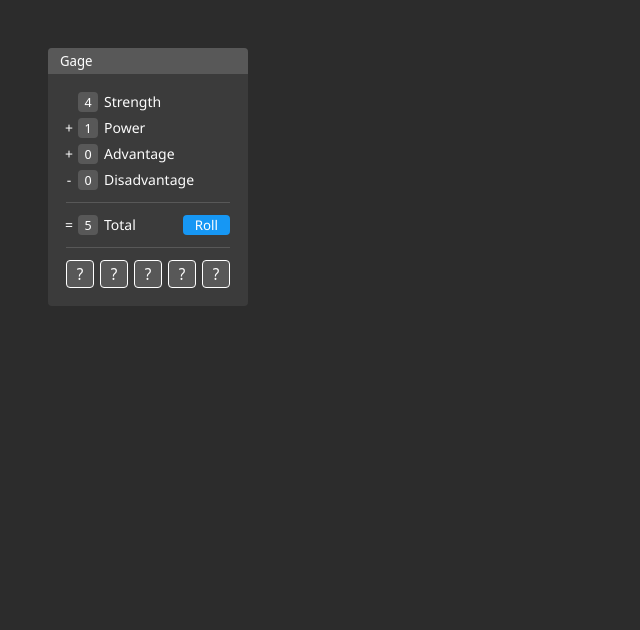
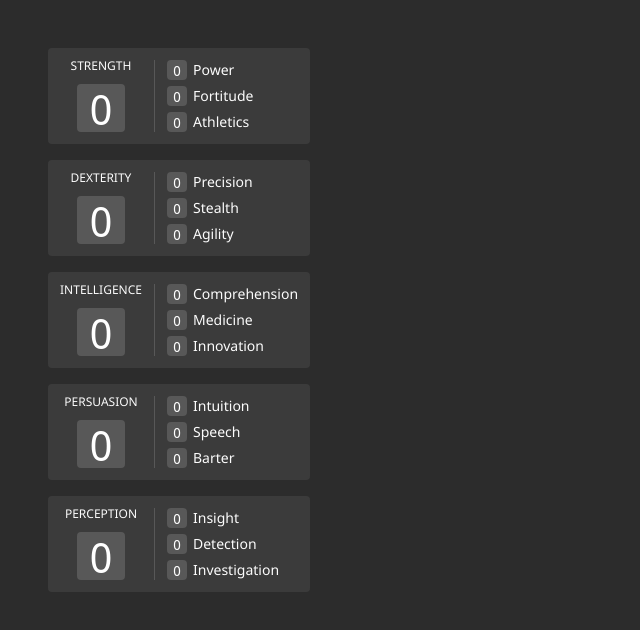
Before and after one commit to Paradoxdotexe/vade-mecum, a React (Create React App) app: page /engine in a window 1280 px wide. Shown: the top 630 px of the page, without its empty margins (0-640 px from the left). Built offline with nearby package versions, Linux system fonts and the light colour scheme.

Commit message:
MINOR: Add attributes to engine

```diff
--- a/src/index.tsx
+++ b/src/index.tsx
@@ -12,7 +12,7 @@ import { VadeMecumDocsPage } from './pages/docs/VadeMecumDocsPage';
 import reportWebVitals from './reportWebVitals';
 import styled from 'styled-components';
 import { ValeOfMythsDocsPage } from './pages/docs/ValeOfMythsDocsPage';
-import { EncounterEnginePage } from './pages/engine/EncounterEnginePage';
+import { EnginePage } from './pages/engine/EnginePage';
 import { VestigesOfMankindDocsPage } from './pages/docs/VestigesOfMankindDocsPage';
 
 const router = createBrowserRouter(
@@ -22,7 +22,7 @@ const router = createBrowserRouter(
       <Route path="docs" element={<VadeMecumDocsPage />} />
       <Route path="docs/vale-of-myths" element={<ValeOfMythsDocsPage />} />
       <Route path="docs/vestiges-of-mankind" element={<VestigesOfMankindDocsPage />} />
-      <Route path="engine" element={<EncounterEnginePage />} />
+      <Route path="engine" element={<EnginePage />} />
     </Route>
   )
 );
--- /dev/null
+++ b/src/pages/engine/AttributeSkillCard.tsx
@@ -0,0 +1,79 @@
+import React from 'react';
+import styled from 'styled-components';
+import { NumberInput } from './NumberInput';
+import { Attribute } from './EnginePage';
+
+const Card = styled.div`
+  background: #3b3b3b;
+  border-radius: 4px;
+  display: flex;
+  padding: 12px;
+
+  .card__attribute {
+    display: flex;
+    flex-direction: column;
+    align-items: center;
+    gap: 12px;
+    border-right: 1px solid #585858;
+    width: 95px;
+    padding-right: 12px;
+
+    .attribute__label {
+      font-size: 12px;
+    }
+  }
+
+  .card__skills {
+    display: flex;
+    flex-direction: column;
+    padding-left: 12px;
+    gap: 6px;
+
+    .skills__skill {
+      display: flex;
+      align-items: center;
+      gap: 6px;
+      font-size: 14px;
+    }
+  }
+`;
+
+type AttributeSkillCardProps = {
+  attribute: Attribute;
+  onChange: (attribute: Attribute) => void;
+};
+
+export const AttributeSkillCard: React.FC<AttributeSkillCardProps> = props => {
+  return (
+    <Card>
+      <div className="card__attribute">
+        <div className="attribute__label">{props.attribute.label.toUpperCase()}</div>
+        <NumberInput
+          value={props.attribute.value}
+          onChange={value => {
+            // update attribute value
+            props.onChange({ ...props.attribute, value });
+          }}
+          max={6}
+          size={48}
+        />
+      </div>
+      <div className="card__skills">
+        {props.attribute.skills.map((skill, i) => (
+          <div key={skill.label} className="skills__skill">
+            <NumberInput
+              value={skill.value}
+              onChange={value => {
+                // update skill value
+                props.attribute.skills[i].value = value;
+                props.onChange({ ...props.attribute });
+              }}
+              max={3}
+            />
+            {skill.label}
+          </div>
+        ))}
+      </div>
+    </Card>
+  );
+};
--- a/src/pages/engine/EncounterEnginePage.tsx
+++ /dev/null
@@ -1,21 +0,0 @@
-import React from 'react';
-import styled from 'styled-components';
-import { SkillCheckCard } from './SkillCheckCard';
-
-const Page = styled.div`
-  padding: 48px;
-`;
-
-export const EncounterEnginePage: React.FC = () => {
-  return (
-    <Page>
-      <SkillCheckCard
-        name="Gage"
-        diceFactors={[
-          { type: 'A', label: 'Strength', value: 4, max: 6 },
-          { type: 'A', label: 'Power', value: 1, max: 3 }
-        ]}
-      />
-    </Page>
-  );
-};
--- /dev/null
+++ b/src/pages/engine/EnginePage.tsx
@@ -0,0 +1,106 @@
+import React, { useEffect, useState } from 'react';
+import styled from 'styled-components';
+import { SkillCheckCard } from './SkillCheckCard';
+import { AttributeSkillCard } from './AttributeSkillCard';
+
+const Page = styled.div`
+  padding: 48px;
+  display: flex;
+  flex-direction: column;
+  gap: 16px;
+
+  .page__attributes {
+    display: flex;
+    flex-direction: column;
+    gap: 16px;
+    width: fit-content;
+  }
+`;
+
+export type Skill = {
+  label: string;
+  value: number;
+};
+
+export type Attribute = {
+  label: string;
+  value: number;
+  skills: Skill[];
+};
+
+const DEFAULT_ATTRIBUTES: Attribute[] = [
+  {
+    label: 'Strength',
+    value: 0,
+    skills: [
+      { label: 'Power', value: 0 },
+      { label: 'Fortitude', value: 0 },
+      { label: 'Athletics', value: 0 }
+    ]
+  },
+  {
+    label: 'Dexterity',
+    value: 0,
+    skills: [
+      { label: 'Precision', value: 0 },
+      { label: 'Stealth', value: 0 },
+      { label: 'Agility', value: 0 }
+    ]
+  },
+  {
+    label: 'Intelligence',
+    value: 0,
+    skills: [
+      { label: 'Comprehension', value: 0 },
+      { label: 'Medicine', value: 0 },
+      { label: 'Innovation', value: 0 }
+    ]
+  },
+  {
+    label: 'Persuasion',
+    value: 0,
+    skills: [
+      { label: 'Intuition', value: 0 },
+      { label: 'Speech', value: 0 },
+      { label: 'Barter', value: 0 }
+    ]
+  },
+  {
+    label: 'Perception',
+    value: 0,
+    skills: [
+      { label: 'Insight', value: 0 },
+      { label: 'Detection', value: 0 },
+      { label: 'Investigation', value: 0 }
+    ]
+  }
+];
+
+export const EnginePage: React.FC = () => {
+  const [attributes, setAttributes] = useState(DEFAULT_ATTRIBUTES);
+
+  return (
+    <Page>
+      {/* <SkillCheckCard
+        name="Character"
+        diceFactors={[
+          { type: 'A', label: 'Strength', value: 4, max: 6 },
+          { type: 'A', label: 'Power', value: 1, max: 3 }
+        ]}
+      /> */}
+      <div className="page__attributes">
+        {attributes.map((attribute, i) => (
+          <AttributeSkillCard
+            key={attribute.label}
+            attribute={attribute}
+            onChange={attribute => {
+              // update attribute
+              attributes.splice(i, 1, attribute);
+              setAttributes([...attributes]);
+            }}
+          />
+        ))}
+      </div>
+    </Page>
+  );
+};
--- /dev/null
+++ b/src/pages/engine/NumberInput.tsx
@@ -0,0 +1,63 @@
+import React, { useEffect, useMemo, useState } from 'react';
+import styled from 'styled-components';
+
+const Input = styled.div<{ size: number }>`
+  input {
+    font-family: 'Noto Sans Display', sans-serif;
+    padding: 0;
+    border: none;
+    color: #fff;
+    width: ${props => `${props.size}px`};
+    height: ${props => `${props.size}px`};
+    background: #585858;
+    border-radius: 4px;
+    outline: none;
+    text-align: center;
+    font-size: ${props => `${props.size - 6}px`};
+
+    &.input--error {
+      border: 1px solid #ec4343;
+    }
+  }
+`;
+
+type NumberInputProps = {
+  value: number;
+  onChange?: (value: number) => void;
+  max?: number;
+  disabled?: boolean;
+  size?: number;
+};
+
+export const NumberInput: React.FC<NumberInputProps> = props => {
+  const [rawValue, setRawValue] = useState(props.value.toString());
+
+  const validated = useMemo(() => {
+    const newValue = parseInt(rawValue);
+    return !Number.isNaN(newValue) && (!props.max || newValue <= props.max);
+  }, [rawValue]);
+
+  useEffect(() => {
+    const newValue = parseInt(rawValue);
+    if (validated && props.value !== newValue) {
+      props.onChange?.(newValue);
+    }
+  }, [rawValue]);
+
+  useEffect(() => {
+    if (props.value !== parseInt(rawValue)) {
+      setRawValue(props.value.toString());
+    }
+  }, [props.value]);
+
+  return (
+    <Input size={props.size ?? 20}>
+      <input
+        value={rawValue}
+        onChange={event => setRawValue(event.target.value.slice(0, 1))}
+        disabled={props.disabled}
+        className={`${!validated ? 'input--error' : ''}`}
+      />
+    </Input>
+  );
+};
--- a/src/pages/engine/SkillCheckCard.tsx
+++ b/src/pages/engine/SkillCheckCard.tsx
@@ -2,6 +2,7 @@ import React, { useEffect, useMemo, useState } from 'react';
 import styled from 'styled-components';
 import { rollDie } from '../../utils/rollDie';
 import { getDieOutcome } from '../../utils/getDieOutcome';
+import { NumberInput } from './NumberInput';
 
 const SkillCheckCardDiv = styled.div`
   background: #3b3b3b;
@@ -205,61 +206,25 @@ const DiceFactorInputDiv = styled.div`
     justify-content: center;
     width: 6px;
   }
-
-  .factor__value {
-    font-family: 'Noto Sans Display', sans-serif;
-    padding: 0;
-    border: none;
-    color: #fff;
-    width: 20px;
-    height: 20px;
-    background: #585858;
-    border-radius: 4px;
-    outline: none;
-    text-align: center;
-
-    &.value--error {
-      border: 1px solid #ec4343;
-    }
-  }
 `;
 
 type DiceFactorInputProps = {
   prefix?: string;
   label: string;
   value: number;
+  onChange?: (value: number) => void;
   max?: number;
-  onChange?: (value: number) => void;
   disabled?: boolean;
 };
 
 const DiceFactorInput: React.FC<DiceFactorInputProps> = props => {
-  const [value, setValue] = useState(props.value.toString());
-
-  const validated = useMemo(() => {
-    const newValue = parseInt(value);
-    return !Number.isNaN(newValue) && (!props.max || newValue <= props.max);
-  }, [value]);
-
-  useEffect(() => {
-    if (validated) {
-      props.onChange?.(parseInt(value));
-    }
-  }, [value]);
-
-  useEffect(() => {
-    if (props.value !== parseInt(value)) {
-      setValue(props.value.toString());
-    }
-  }, [props.value]);
-
   return (
     <DiceFactorInputDiv>
       <div className="factor__prefix">{props.prefix}</div>
-      <input
-        className={`factor__value ${!validated ? 'value--error' : ''}`}
-        value={value}
-        onChange={event => setValue(event.target.value.slice(0, 1))}
+      <NumberInput
+        value={props.value}
+        onChange={props.onChange}
+        max={props.max}
         disabled={props.disabled}
       />
       <div className="factor__label">{props.label}</div>
--- a/src/version.json
+++ b/src/version.json
@@ -1,4 +1,4 @@
 {
-  "version": "0.3.5",
-  "versionCommitHash": "f5a6e08"
+  "version": "0.4.0",
+  "versionCommitHash": "9b25505"
 }
```
